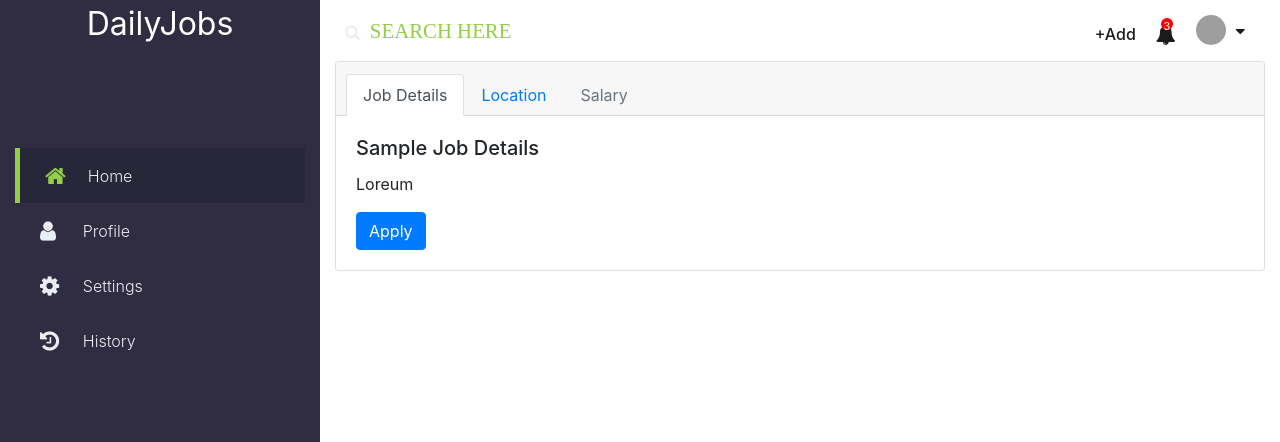
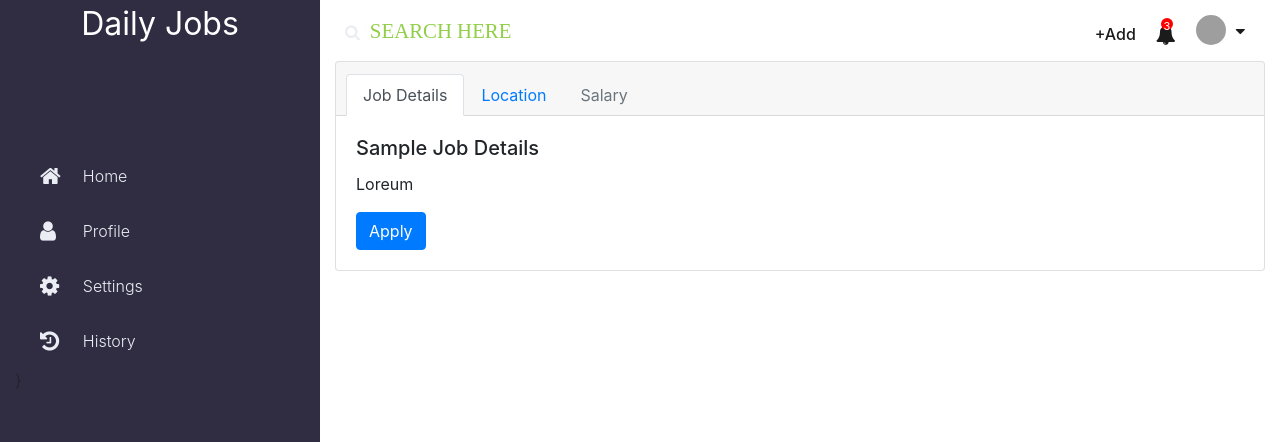
Before and after one commit to SaptarshiMisra/nav-bar-starter-kit, a React (Create React App) app: page /Profile in a window 1280 px wide. Shown: the top 442 px of the page. Built offline with nearby package versions, Linux system fonts and the light colour scheme; grey boxes are pictures that could not be loaded.

Commit message:
mpved App name and menu to config js

```diff
--- a/src/components/AppTitle.js
+++ b/src/components/AppTitle.js
@@ -1,7 +1,9 @@
 import React from 'react'
+import {APP} from '../config.js';
+
 
 export const AppTitle = () => {
     return (
-        <div className="appName">DailyJobs</div>
+        <div className="appName">{APP.name}</div>
     )
 }
--- /dev/null
+++ b/src/components/MenuDeskTop.js
@@ -0,0 +1,15 @@
+import React, { useState } from "react";
+import {APP} from '../config.js';
+
+
+export const MenuDeskTop = () => {
+    const [menus] =  useState(APP.menu);
+    return (
+        <div>
+            {
+                menus.map(menu => <a href={menu.name}><span><i className={menu.icon} aria-hidden="true"></i></span>{menu.name}</a>)
+            }
+            }
+        </div>
+    )
+}
--- /dev/null
+++ b/src/components/MenuMob.js
@@ -0,0 +1,18 @@
+import React, { useState,useEffect } from "react";
+import {APP} from '../config.js';
+
+export const MenuMob = ({open}) => {
+    const [menu,setMenu] =  useState(APP.menu);
+
+    return (
+    <ul  className={open ? "nav-links open" : "nav-links"}>
+
+    {menu.map(menu =>
+        <li className={open ? "fade" : ""} >
+            <a href={menu.name}><span><i className={menu.icon} aria-hidden="true"></i></span>{menu.name}</a>
+        </li>
+        )
+    }
+    </ul>
+    )
+}
--- a/src/components/Sidebar.js
+++ b/src/components/Sidebar.js
@@ -1,7 +1,7 @@
 import React from 'react';
 import '../scss/sidebar.scss';
 import {AppTitle} from './AppTitle.js'
-
+import {MenuDeskTop} from './MenuDeskTop.js';
 
 export const Sidebar = () => {
     return (
@@ -9,10 +9,7 @@ export const Sidebar = () => {
             <div id="sideBar">
                 <AppTitle />
                 <nav>
-                    <a href="#" className="active"><span><i className="fa fa-home" aria-hidden="true"></i></span>Home</a>
-                    <a href="#"><span><i className="fa fa-user" aria-hidden="true"></i></span>Profile</a>
-                    <a href="#"><span><i className="fa fa-cog" aria-hidden="true"></i></span>Settings</a>
-                    <a href="#"><span><i className="fa fa-history" aria-hidden="true"></i></span>History</a>
+                    <MenuDeskTop />
                 </nav>
             </div>
 
--- a/src/components/SidebarMob.js
+++ b/src/components/SidebarMob.js
@@ -1,6 +1,8 @@
 import React, { useState, useEffect } from "react";
 import ReactDOM from "react-dom";
 import {AppTitle} from './AppTitle.js'
+import {MenuMob} from './MenuMob.js';
+
 
 export const SidebarMob = () => {
     const [open, setOpen] = useState(false);
@@ -54,12 +56,7 @@ export const SidebarMob = () => {
                 <div className="line"></div>
                 <div className="line"></div>
             </div>
-            <ul  className={open ? "nav-links open" : "nav-links"}>
-                <li className={open ? "fade" : ""} ><a href="#" className="active"><span><i className="fa fa-home" aria-hidden="true"></i></span>Home</a></li>
-                <li className={open ? "fade" : ""} ><a href="#"><span><i className="fa fa-user" aria-hidden="true"></i></span>Profile</a></li>
-                <li className={open ? "fade" : ""} ><a href="#"><span><i className="fa fa-cog" aria-hidden="true"></i></span>Settings</a></li>
-                <li className={open ? "fade" : ""} ><a href="#"><span><i className="fa fa-history" aria-hidden="true"></i></span>History</a></li>
-            </ul>
+            <MenuMob open={open}/>
         </nav>
     )
 }
--- /dev/null
+++ b/src/config.js
@@ -0,0 +1,22 @@
+export const APP=
+            {
+                name:'Daily Jobs',
+                menu:[
+                       {
+                        name:'Home',
+                        icon:'fa fa-home'
+                       },
+                       {
+                        name:'Profile',
+                        icon:'fa fa-user'
+                       },
+                       {
+                        name:'Settings',
+                        icon:'fa fa-cog'
+                       },
+                       {
+                        name:'History',
+                        icon:'fa fa-history'
+                       }
+                    ]
+            }
```
